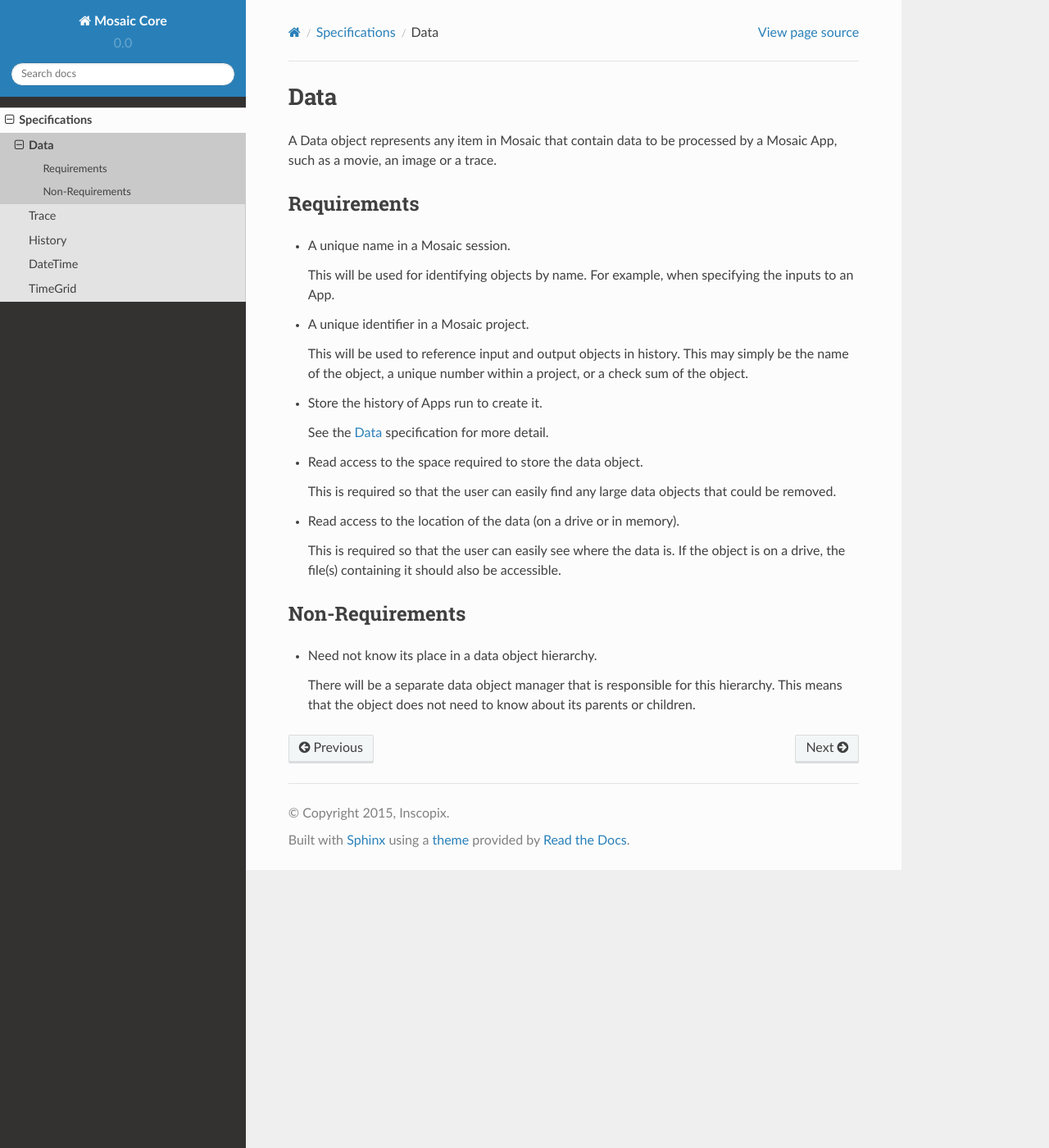
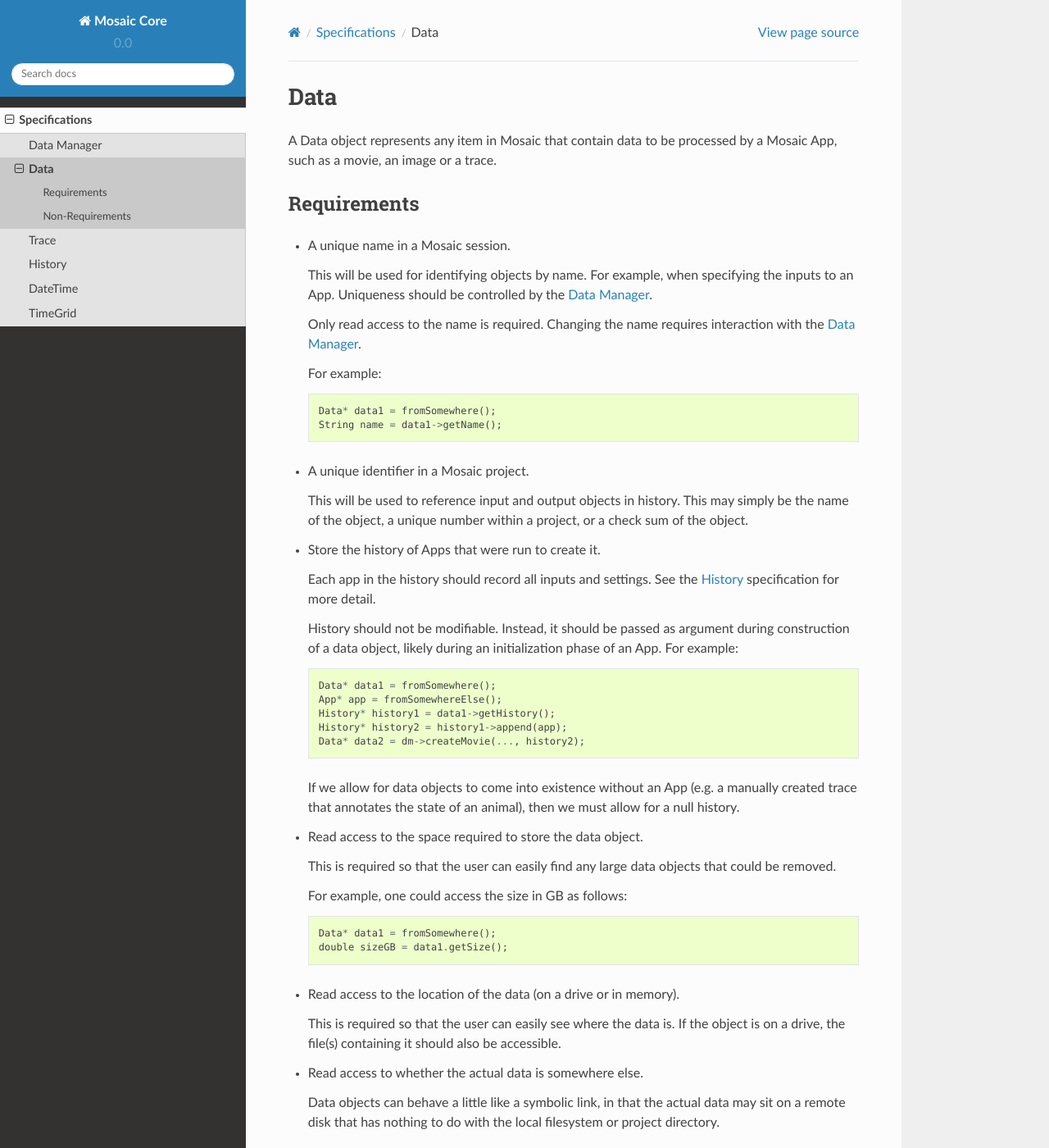
Before and after one commit to inscopix/isxcore, a Sphinx documentation site: the page built from doc/source/specs/Data.rst, in a window 1280 px wide and 1400 px high. Shown: the whole window at 82% size. Built offline with Sphinx 7.4.7 and the Read the Docs theme 2.0.0, drawn with Linux system fonts in a browser that asks for light colours; some of the changed text lies outside the part shown.

Commit message:
Add DataManager and update related specs

```diff
--- a/doc/source/specs.rst
+++ b/doc/source/specs.rst
@@ -6,6 +6,7 @@
 .. toctree::
     :maxdepth: 1
 
+    specs/DataManager
     specs/Data
     specs/Trace
     specs/History
--- a/doc/source/specs/Data.rst
+++ b/doc/source/specs/Data.rst
@@ -13,7 +13,16 @@
 - A unique name in a Mosaic session.
 
   This will be used for identifying objects by name. For example, when
-  specifying the inputs to an App.
+  specifying the inputs to an App. Uniqueness should be controlled by the
+  :ref:`DataManager`.
+
+  Only read access to the name is required. Changing the name requires
+  interaction with the :ref:`DataManager`.
+
+  For example::
+
+    Data* data1 = fromSomewhere();
+    String name = data1->getName();
 
 - A unique identifier in a Mosaic project.
 
@@ -21,14 +30,34 @@
   This may simply be the name of the object, a unique number within a
   project, or a check sum of the object.
 
-- Store the history of Apps run to create it.
+- Store the history of Apps that were run to create it.
 
-  See the :ref:`Data` specification for more detail.
+  Each app in the history should record all inputs and settings.
+  See the :ref:`History` specification for more detail.
+
+  History should not be modifiable. Instead, it should
+  be passed as argument during construction of a data object, likely
+  during an initialization phase of an App. For example::
+
+    Data* data1 = fromSomewhere();
+    App* app = fromSomewhereElse();
+    History* history1 = data1->getHistory();
+    History* history2 = history1->append(app);
+    Data* data2 = dm->createMovie(..., history2);
+
+  If we allow for data objects to come into existence without an
+  App (e.g. a manually created trace that annotates the state of an
+  animal), then we must allow for a null history.
 
 - Read access to the space required to store the data object.
 
   This is required so that the user can easily find any large data
   objects that could be removed.
+
+  For example, one could access the size in GB as follows::
+
+    Data* data1 = fromSomewhere();
+    double sizeGB = data1.getSize();
 
 - Read access to the location of the data (on a drive or in memory).
 
@@ -36,12 +65,17 @@
   is. If the object is on a drive, the file(s) containing it should
   also be accessible.
 
+- Read access to whether the actual data is somewhere else.
+
+  Data objects can behave a little like a symbolic link, in that the actual
+  data may sit on a remote disk that has nothing to do with the local
+  filesystem or project directory.
+
 
 Non-Requirements
 ^^^^^^^^^^^^^^^^
 
 - Need not know its place in a data object hierarchy.
 
-  There will be a separate data object manager that is responsible for this
-  hierarchy. This means that the object does not need to know about its
-  parents or children.
+  This should be controlled by the :ref:`DataManager`. This means that
+  the object does not need to know about its parents nor children.
```
Also changed, not shown: doc/source/specs/DataManager.rst (added, +148 -0 lines), doc/source/specs/DateTime.rst (+6 -1 lines).
